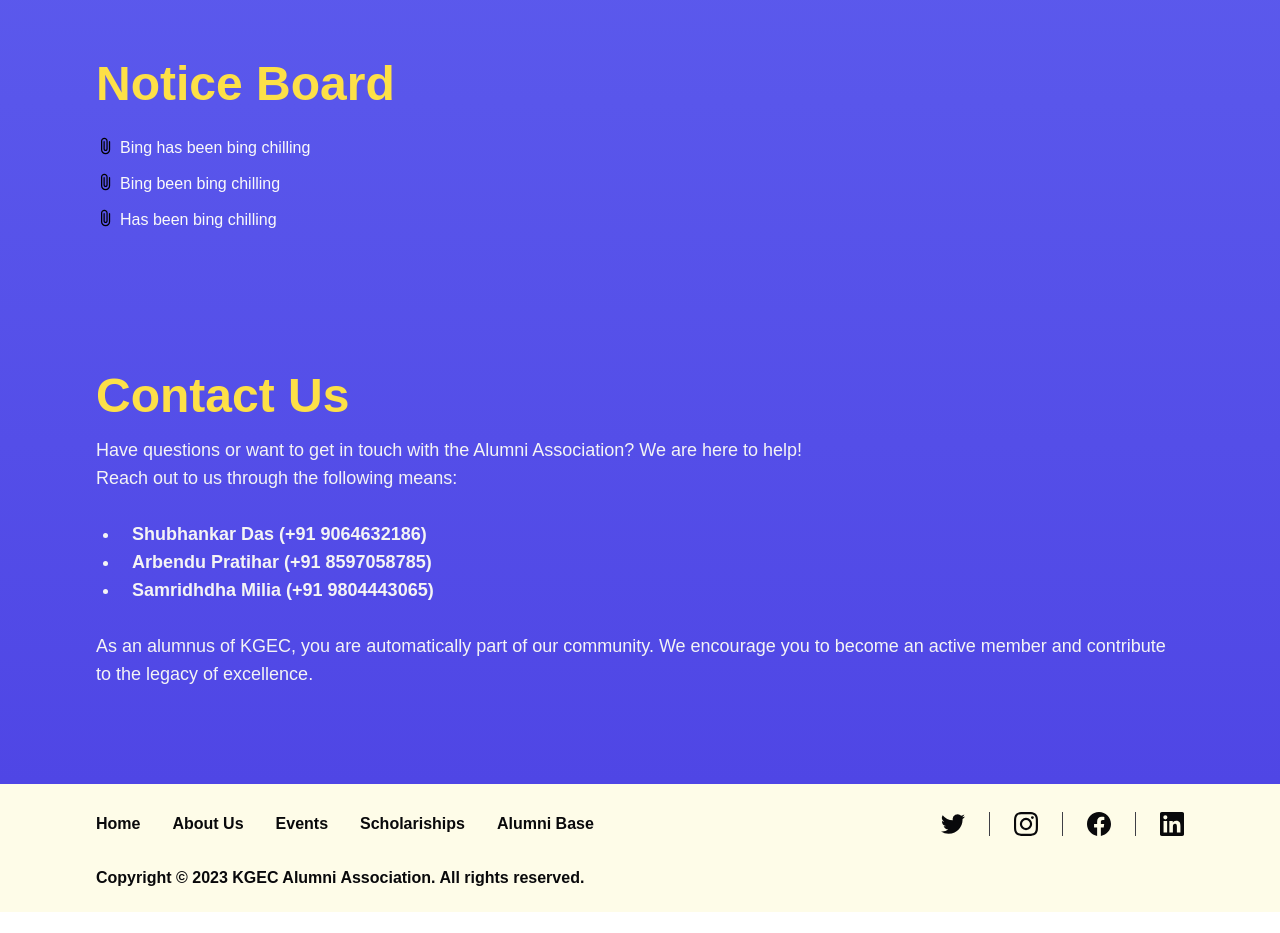
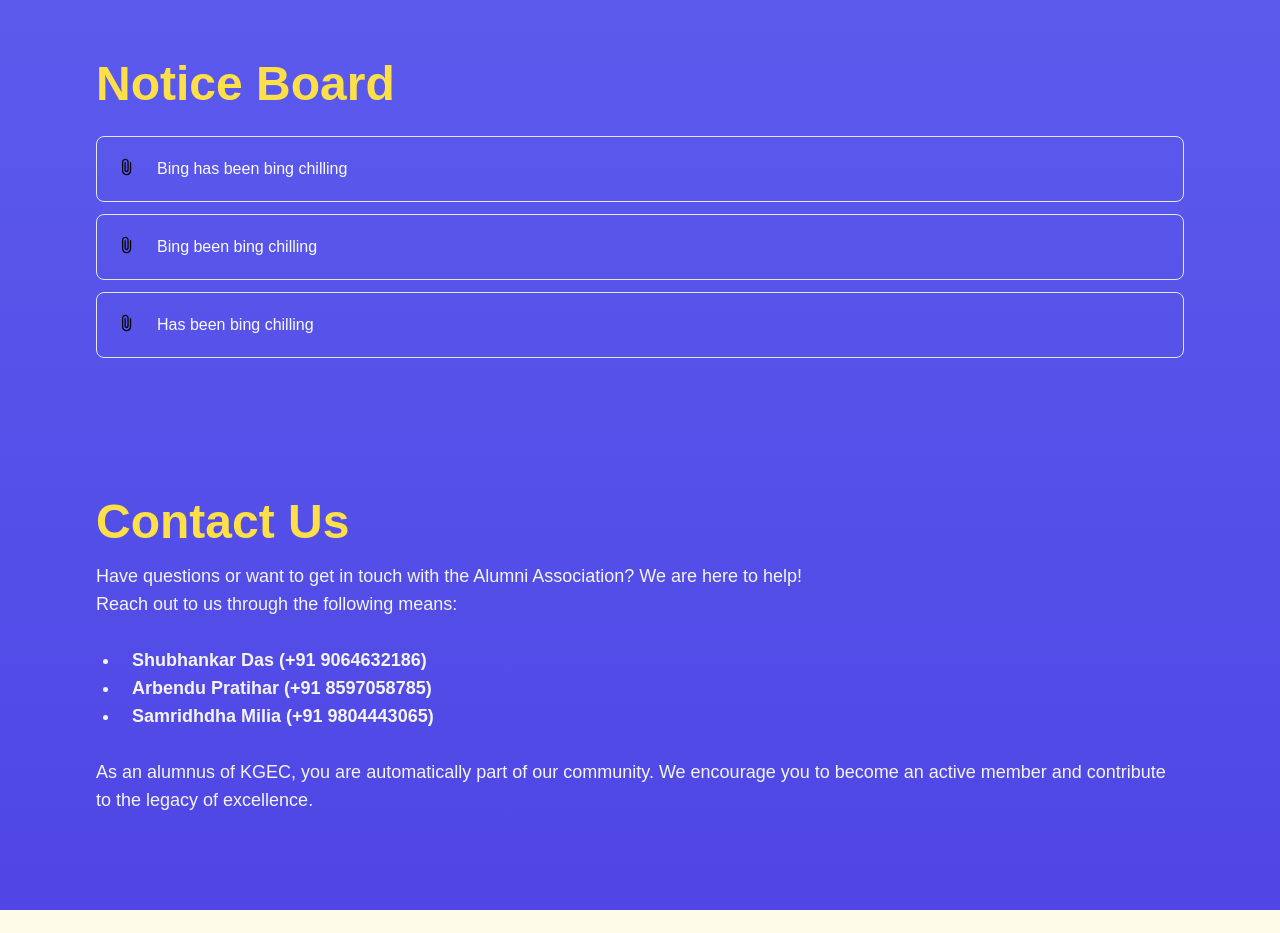
Before and after one commit to kgec-alumni-interaction-cell/website, a Next.js app: page / in a window 1280 px wide. Shown: the part 2000-2933 px from the top of the page. Before the commit the page ends 2912 px from the top, so only its background shows below. Built offline with nearby package versions, Linux system fonts and the light colour scheme; a web font is replaced by a local one.

Commit message:
notices section looks better now

```diff
--- a/src/components/home/notices/index.tsx
+++ b/src/components/home/notices/index.tsx
@@ -22,7 +22,8 @@ export default function HomeNotices() {
 
       <ul className="list-inside flex-col">
         {notices.map((notice, idx) => (
-          <li key={idx} className="flex my-3 ">
+          <a key={idx} href={notice.link}className="">
+            <li className="flex group my-3 p-5 border rounded-lg transition duration-150 ease-in-out hover:bg-zinc-100">
               <svg
                 xmlns="http://www.w3.org/2000/svg"
                 width="20"
@@ -34,8 +35,9 @@ export default function HomeNotices() {
                   d="M11.5 22q-2.3 0-3.9-1.6T6 16.5V6q0-1.65 1.175-2.825T10 2q1.65 0 2.825 1.175T14 6v9.5q0 1.05-.725 1.775T11.5 18q-1.05 0-1.775-.725T9 15.5V6.75q0-.325.213-.537T9.75 6q.325 0 .537.213t.213.537v8.75q0 .425.288.713t.712.287q.425 0 .713-.288t.287-.712V6q0-1.05-.725-1.775T10 3.5q-1.05 0-1.775.725T7.5 6v10.5q0 1.65 1.175 2.825T11.5 20.5q1.65 0 2.825-1.175T15.5 16.5V6.75q0-.325.213-.537T16.25 6q.325 0 .537.213T17 6.75v9.75q0 2.3-1.6 3.9T11.5 22Z"
                 />
               </svg>
-            <a className="ml-1 text-zinc-50 transition duration-150 ease-in-out hover:text-zinc-400 focus:text-zinc-500 active:text-blue-700" href={notice.link}>{notice.title}</a>
+              <p className="ml-5 text-zinc-50 group-hover:text-zinc-500 active:text-blue-700">{notice.title}</p>
             </li>
+          </a>
         ))}
       </ul>
     </section>
```
Lines whose indentation alone changed are shown as unchanged.
